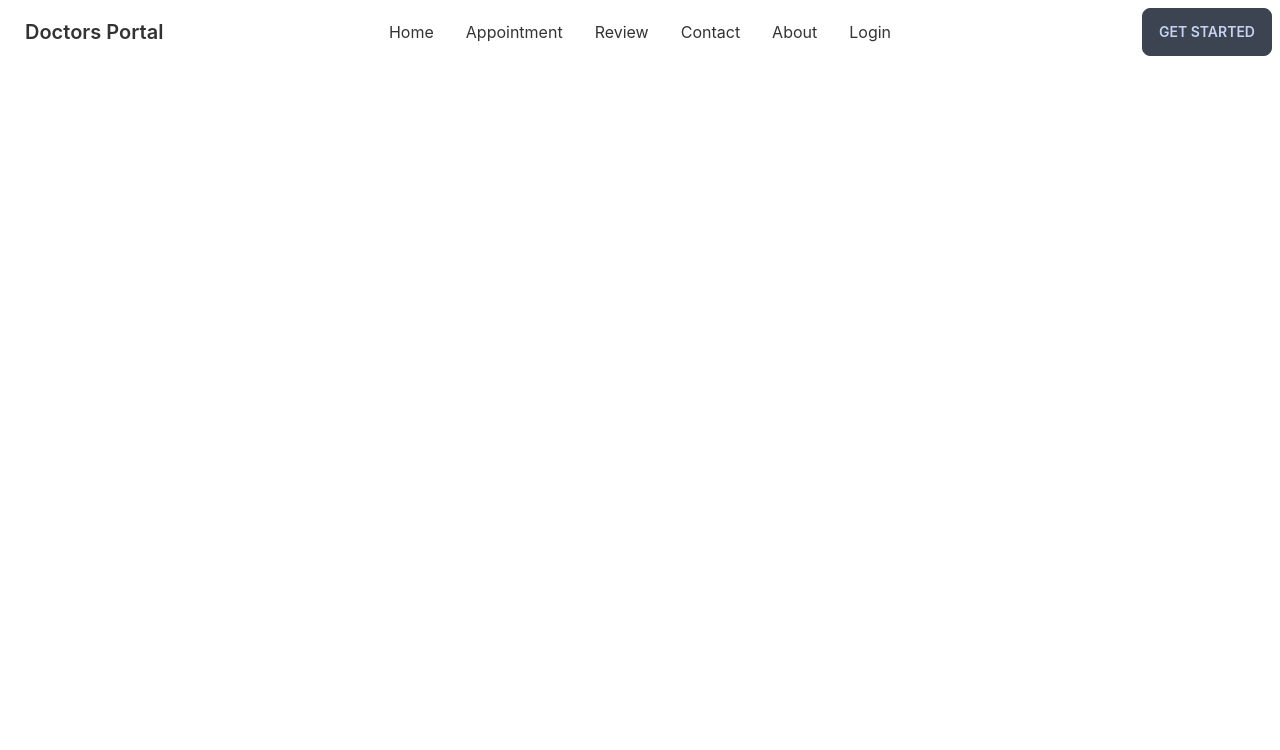
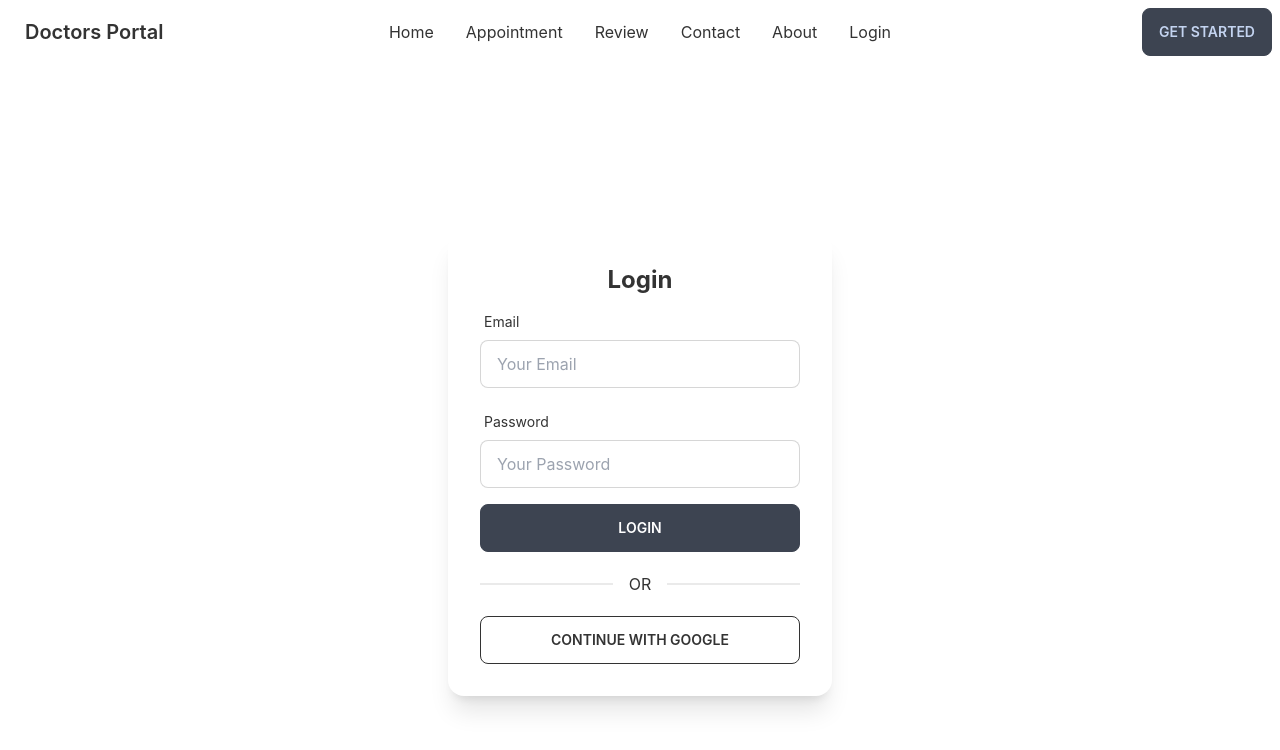
Before and after one commit to Abidur-Rahman-Chowdhury/doctors-portal, a React (Create React App) app: page /login in a window 1280 px wide. Shown: the top 750 px of the page. Built offline with nearby package versions, Linux system fonts and the light colour scheme.

Commit message:
done login

```diff
--- a/package.json
+++ b/package.json
@@ -13,6 +13,7 @@
     "react-day-picker": "^8.0.4",
     "react-dom": "^18.1.0",
     "react-firebase-hooks": "^5.0.3",
+    "react-hook-form": "^7.31.1",
     "react-router-dom": "^6.3.0",
     "react-scripts": "5.0.1",
     "web-vitals": "^2.1.4"
--- a/src/Pages/Appointment/BookingModal.js
+++ b/src/Pages/Appointment/BookingModal.js
@@ -18,7 +18,7 @@
         <div className="modal-box">
           <label
             for="booking-modal"
-            class="btn btn-sm btn-circle absolute right-2 top-2"
+            className="btn btn-sm btn-circle absolute right-2 top-2"
           >
             ✕
           </label>
@@ -30,9 +30,9 @@
               type="text"
               value={format(date, 'PP')}
               disabled
-              class="input input-bordered w-full max-w-xs"
+              className="input input-bordered w-full max-w-xs"
             />
-            <select name='slot' class="select select-bordered w-full max-w-xs">
+            <select name='slot' className="select select-bordered w-full max-w-xs">
                           {
                               slots.map(slot => <option  value={slot}>{ slot}</option>)
               }
@@ -40,22 +40,22 @@
             <input
               type="text"
              name='name'  placeholder="Your name"
-              class="input input-bordered w-full max-w-xs"
+              className="input input-bordered w-full max-w-xs"
             />
             <input
               type="email" name='email'
               placeholder="Email Address"
-              class="input input-bordered w-full max-w-xs"
+              className="input input-bordered w-full max-w-xs"
             />
             <input
               type="text" name='phone'
               placeholder="Phone Number"
-              class="input input-bordered w-full max-w-xs"
+              className="input input-bordered w-full max-w-xs"
             />
             <input
               type="submit"
               value="Submit"
-              class="btn btn-secondary w-full max-w-xs"
+              className="btn btn-secondary w-full max-w-xs"
             />
           </form>
         </div>
--- a/src/Pages/Login/Login.js
+++ b/src/Pages/Login/Login.js
@@ -1,11 +1,109 @@
 import React from 'react';
+import auth from '../../firebase.init';
+import { useForm } from 'react-hook-form';
+import { useSignInWithEmailAndPassword, useSignInWithGoogle } from 'react-firebase-hooks/auth';
+import Loading from '../Shared/Loading';
 
 const Login = () => {
-    return (
-        <div>
+  const [signInWithGoogle, user, loading, error] = useSignInWithGoogle(auth);
+  const [
+    signInWithEmailAndPassword,
+    user1,
+    loading1,
+    error1,
+  ] = useSignInWithEmailAndPassword(auth);
+  const {
+    register,
+    formState: { errors },
+    handleSubmit,
+  } = useForm();
+  const onSubmit = (data) => {
+    console.log(data.email);
+    signInWithEmailAndPassword(data.email, data.password);
+  };
+  let signInError;
 
+  if ( loading || loading1) {
+     return <Loading></Loading>
+  }
+  if (error1 || error) {
+    signInError = <p className='text-red-500'>{ error1?.message || error?.message }</p>
+  }
+  if (user) {
+    console.log(user);
+  }
+  return (
+    <div className="flex justify-center items-center h-screen">
+      <div className="card w-96 bg-base-100 shadow-xl">
+        <div className="card-body">
+          <h2 className="text-center text-2xl font-bold">Login</h2>
+          <form onSubmit={handleSubmit(onSubmit)}>
+
+            <div className="form-control w-full max-w-xs">
+              <label className="label">
+                <span className="label-text">Email</span>
+              </label>
+              <input
+                type="email"
+                placeholder="Your Email"
+                className="input input-bordered w-full max-w-xs"
+                {...register('email', {
+                  required: {
+                    value: true,
+                    message: 'Email is required'
+                  },
+                    pattern: {
+                      value: /[a-z0-9]+@[a-z]+\.[a-z]{2,3}/,
+                      message: 'Provide a valid Email' // JS only: <p>error message</p> TS only support string
+                    }
+                  })}
+              />
+              <label className="label">
+                {errors.email?.type === 'required' && <span className="label-text-alt text-red-500">{ errors.email.message}</span>}
+                {errors.email?.type === 'pattern' && <span className="label-text-alt text-red-500">{ errors.email.message}</span>}
+
+              </label>
+            </div>
+            <div className="form-control w-full max-w-xs">
+              <label className="label">
+                <span className="label-text">Password</span>
+              </label>
+              <input
+                type="password"
+                placeholder="Your Password"
+                className="input input-bordered w-full max-w-xs"
+                {...register('password', {
+                  required: {
+                    value: true,
+                    message: 'Password is required'
+                  },
+                    minLength: {
+                      value: 6,
+                      message: 'Must be 6 character or longer' // JS only: <p>error message</p> TS only support string
+                    }
+                  })}
+              />
+              <label className="label">
+                {errors.password?.type === 'required' && <span className="label-text-alt text-red-500">{ errors.password.message}</span>}
+                {errors.password?.type === 'minLength' && <span className="label-text-alt text-red-500">{ errors.password.message}</span>}
+
+              </label>
+            </div>
+
+           {signInError}
+            <input className='btn w-full max-w-xs uppercase text-white' type="submit" value='Login'  />
+          </form>
+          <div className="divider">OR</div>
+          <button
+            className="btn btn-outline"
+            onClick={() => signInWithGoogle()}
+          >
+            Continue with Google
+          </button>
         </div>
-    );
+      </div>
+    </div>
+  );
 };
 
 export default Login;
--- /dev/null
+++ b/src/Pages/Shared/Loading.js
@@ -0,0 +1,11 @@
+import React from 'react';
+
+const Loading = () => {
+    return (
+        <div className='flex justify-center items-center h-screen'>
+            <button className="btn loading ">loading</button>
+        </div>
+    );
+};
+
+export default Loading;
```
Also changed, not shown: 1 other file (tests, documents, lock files or other folders).
